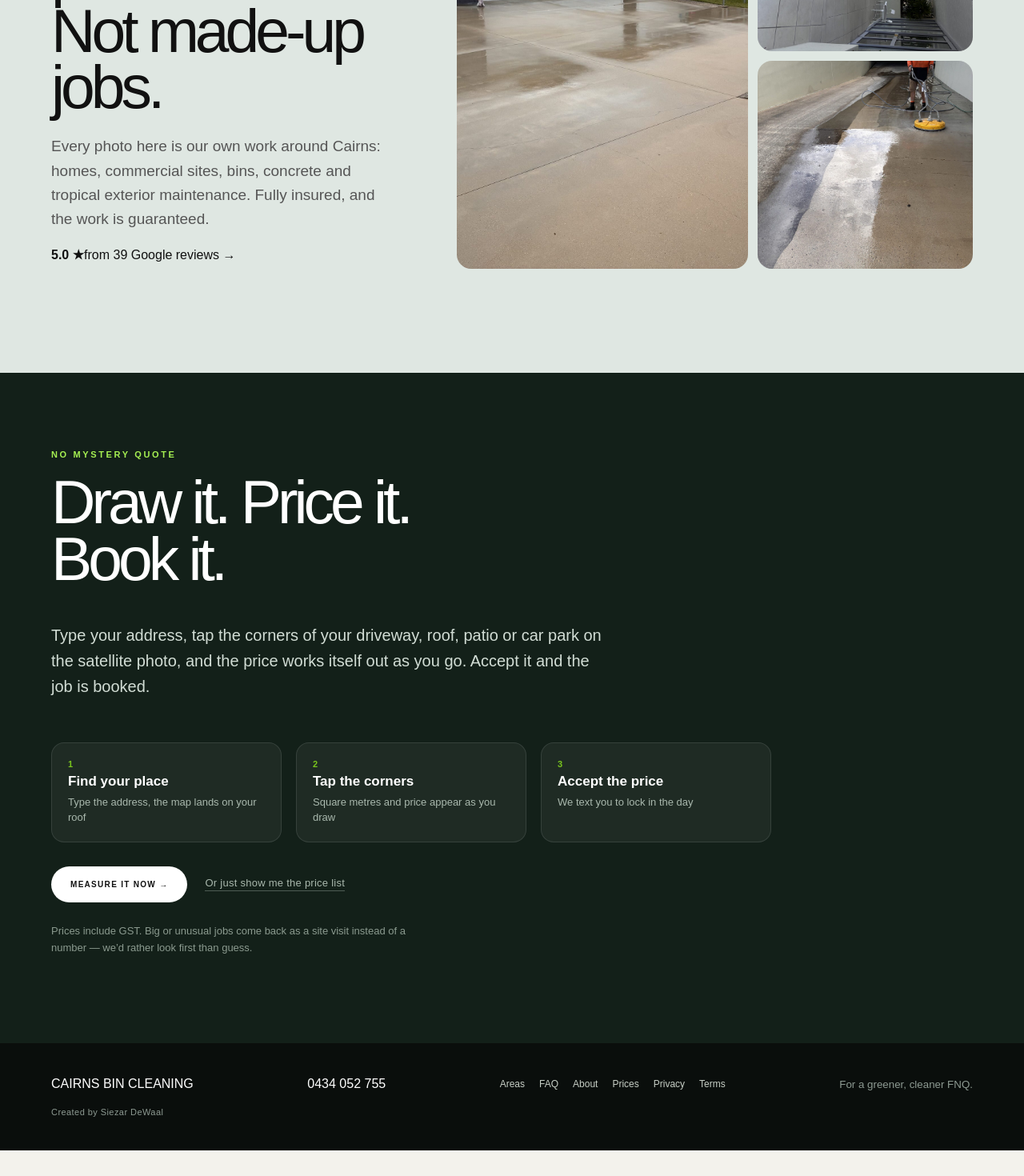
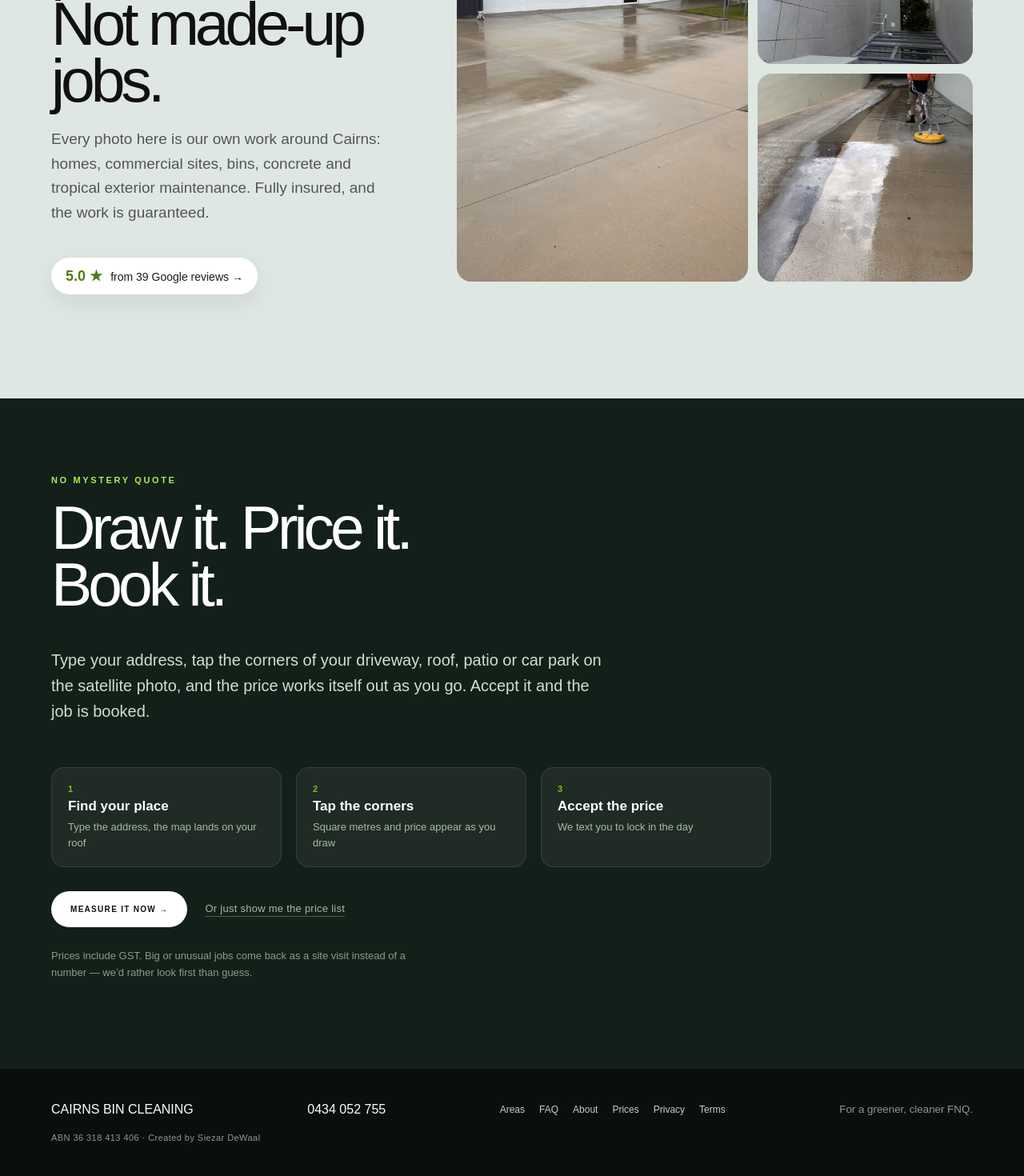
Before and after one commit to CairnsBinCleaning/CBC, a Next.js app: page / in a window 1280 px wide. Shown: the part 2326-3796 px from the top of the page at 80% size. Before the commit the page ends 3764 px from the top, so only its background shows below. Built offline with nearby package versions, Linux system fonts and the light colour scheme; no server answers.

Commit message:
Update globals.css

```diff
--- a/app/globals.css
+++ b/app/globals.css
@@ -444,3 +444,7 @@ a:focus-visible,button:focus-visible,input:focus-visible{outline:2px solid #4f7d
 .service-faq dt{font-size:19px;font-weight:600;margin:0 0 8px;letter-spacing:-.01em}
 .service-faq dd{margin:0;font-size:16.5px;line-height:1.65;color:#4a5550;max-width:68ch}
 @media(max-width:850px){.service-faq{padding:70px 22px}}
+.h1-kicker{display:block;font-size:11px;letter-spacing:.24em;line-height:1.4;font-weight:900;color:#4f7d18;margin:0 0 18px;text-transform:uppercase}
+.reviewBadge{display:inline-flex;align-items:baseline;gap:10px;margin-top:22px;padding:12px 18px;border-radius:999px;background:#fff;color:#16211a;font-size:14px;box-shadow:0 10px 30px rgba(20,30,25,.08)}.reviewBadge b{font-size:18px;color:#4f7d18}.reviewBadge:hover{background:#f4f2eb}
+.trust-money p a{color:#4f7d18;font-weight:700;white-space:nowrap}
+.madeBy::before{content:"ABN 36 318 413 406 · "}
```
